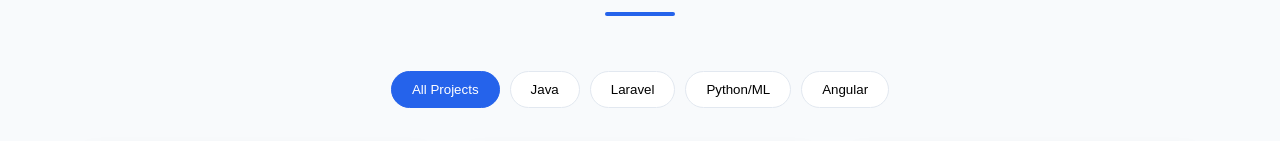
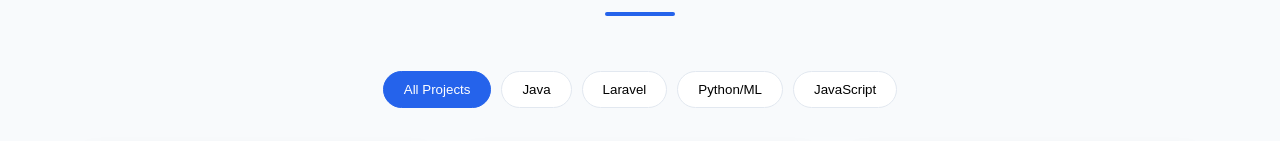
Before and after one commit to jithmapv/Portfolio, a website: page index.html in a window 1280 px wide. Shown: the part 1967-2108 px from the top of the page. Drawn offline with Linux system fonts and the light colour scheme.

Commit message:
feat: update project categories from Angular to JavaScript in index.html

```diff
--- a/index.html
+++ b/index.html
@@ -893,7 +893,7 @@
                 <button class="tab-btn" data-category="java">Java</button>
                 <button class="tab-btn" data-category="laravel">Laravel</button>
                 <button class="tab-btn" data-category="python">Python/ML</button>
-                <button class="tab-btn" data-category="angular">Angular</button>
+                <button class="tab-btn" data-category="javaScript">JavaScript</button>
             </div>
 
             <div class="projects-grid active" id="all-projects">
@@ -1024,7 +1024,7 @@
                 </div>
 
                 <!-- Angular Projects -->
-                <div class="project-card" data-category="angular">
+                <div class="project-card" data-category="javaScript">
                     <div class="project-header">
                         <h3>Lyceum Placements Website</h3>
                         <div class="project-status">Completed</div>
@@ -1042,7 +1042,7 @@
                     </div>
                 </div>
 
-                <div class="project-card" data-category="angular">
+                <div class="project-card" data-category="javaScript">
                     <div class="project-header">
                         <h3>Lyceum Assessments Website</h3>
                         <div class="project-status">Completed</div>
@@ -1061,7 +1061,7 @@
                     </div>
                 </div>
 
-                <div class="project-card" data-category="angular">
+                <div class="project-card" data-category="javaScript">
                     <div class="project-header">
                         <h3>User Management System</h3>
                         <div class="project-status">Completed</div>
```
